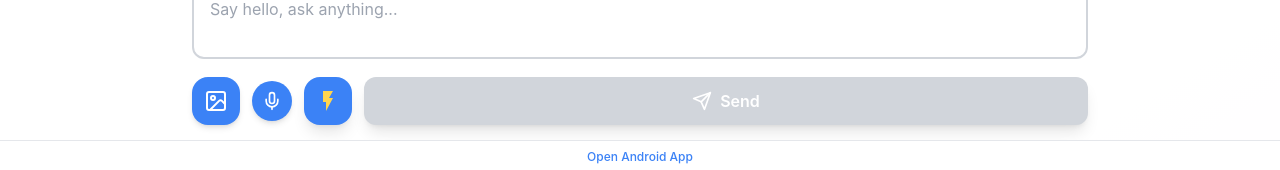
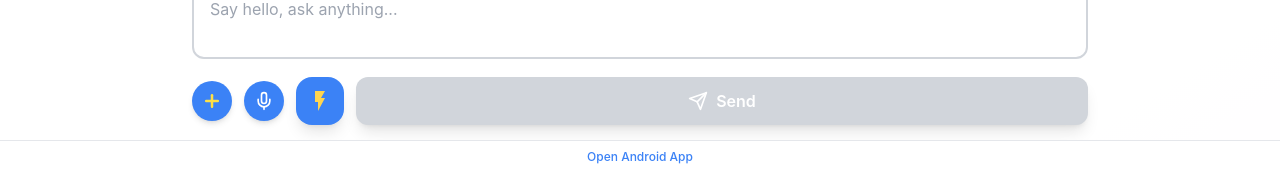
Before and after one commit to jerrymcma/bluegenie, a React (Vite) app in the folder sparkifire-web/: page / in a window 1280 px wide. Shown: the part 627-797 px from the top of the page. Built offline with nearby package versions, Linux system fonts and the light colour scheme; no server answers.

Commit message:
Change image button to yellow plus sign with circle shape

```diff
--- a/sparkifire-web/src/components/ChatInput.tsx
+++ b/sparkifire-web/src/components/ChatInput.tsx
@@ -1,5 +1,5 @@
 import { useState, useRef, KeyboardEvent } from 'react';
-import { Send, Mic, MicOff, Image as ImageIcon, Camera, X } from 'lucide-react';
+import { Send, Mic, MicOff, Image as ImageIcon, Camera, X, Plus } from 'lucide-react';
 import { useChatStore } from '../store/chatStore';
 import { voiceService } from '../services/voiceService';
 import { MessageType } from '../types';
@@ -166,10 +166,10 @@ export function ChatInput({ onStartFresh, onShowFavorites }: ChatInputProps) {
                 <div className="relative">
                     <button
                         onClick={() => setShowImageOptions(!showImageOptions)}
-                        className="w-12 h-12 flex items-center justify-center bg-blue-500 text-white rounded-2xl hover:bg-blue-600 transition-colors shadow-md hover:shadow-xl"
+                        className="w-10 h-10 flex items-center justify-center bg-blue-500 text-white rounded-full hover:bg-blue-600 transition-colors shadow-md hover:shadow-lg"
                         title="Open Sparki tools"
                     >
-                        <ImageIcon className="w-6 h-6" />
+                        <Plus className="w-5 h-5 text-yellow-300" strokeWidth={3} />
                     </button>
                     {showImageOptions && (
                         <div className="absolute bottom-full left-0 mb-3 bg-white rounded-2xl shadow-2xl border border-blue-500 p-4 space-y-4 min-w-[220px]">
```
